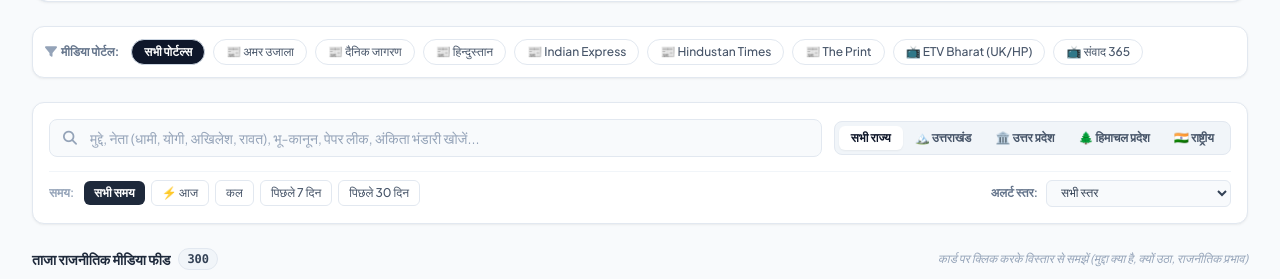
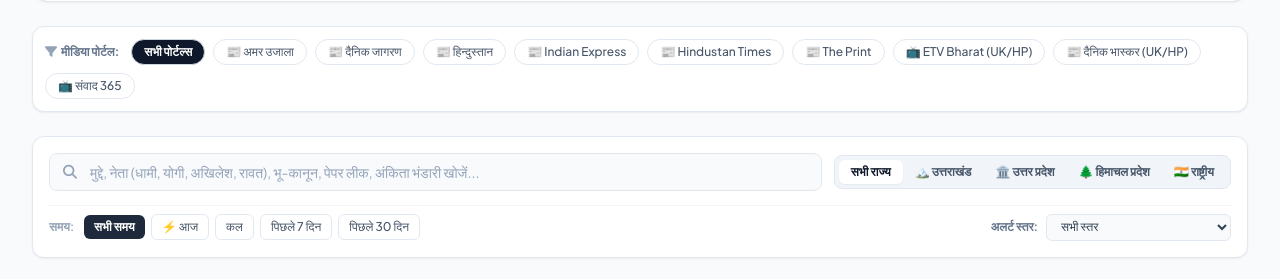
Before and after one commit to imytfaimly-droid/Political-Dashboard, a plain HTML site: page Uttarakhand_Political_Monitor/dashboard.html in a window 1280 px wide. Shown: the part 767-1046 px from the top of the page. Drawn offline with nearby package versions, Linux system fonts and the light colour scheme.

Commit message:
Update dashboard.html

```diff
--- a/Uttarakhand_Political_Monitor/dashboard.html
+++ b/Uttarakhand_Political_Monitor/dashboard.html
@@ -298,6 +298,9 @@
                 <button onclick="setPortalFilter('ETV Bharat')" class="portal-pill px-3 py-1 rounded-full border border-slate-200 text-slate-600 hover:border-slate-400 font-medium" data-portal="ETV Bharat">
                     📺 ETV Bharat (UK/HP)
                 </button>
+                <button onclick="setPortalFilter('Dainik Bhaskar')" class="portal-pill px-3 py-1 rounded-full border border-slate-200 text-slate-600 hover:border-slate-400 font-medium" data-portal="Dainik Bhaskar">
+                    📰 दैनिक भास्कर (UK/HP)
+                </button>
                 <button onclick="setPortalFilter('Samvad 365')" class="portal-pill px-3 py-1 rounded-full border border-slate-200 text-slate-600 hover:border-slate-400 font-medium" data-portal="Samvad 365">
                     📺 संवाद 365
                 </button>
@@ -1381,6 +1384,7 @@
                     if (currentPortalFilter === 'The Print' && !src.includes('print')) return false;
                     if (currentPortalFilter === 'ETV Bharat' && !src.includes('etv')) return false;
                     if (currentPortalFilter === 'Samvad 365' && !src.includes('samvad')) return false;
+                    if (currentPortalFilter === 'Dainik Bhaskar' && !src.includes('bhaskar')) return false;
                 }
 
                 if (query) {
```
